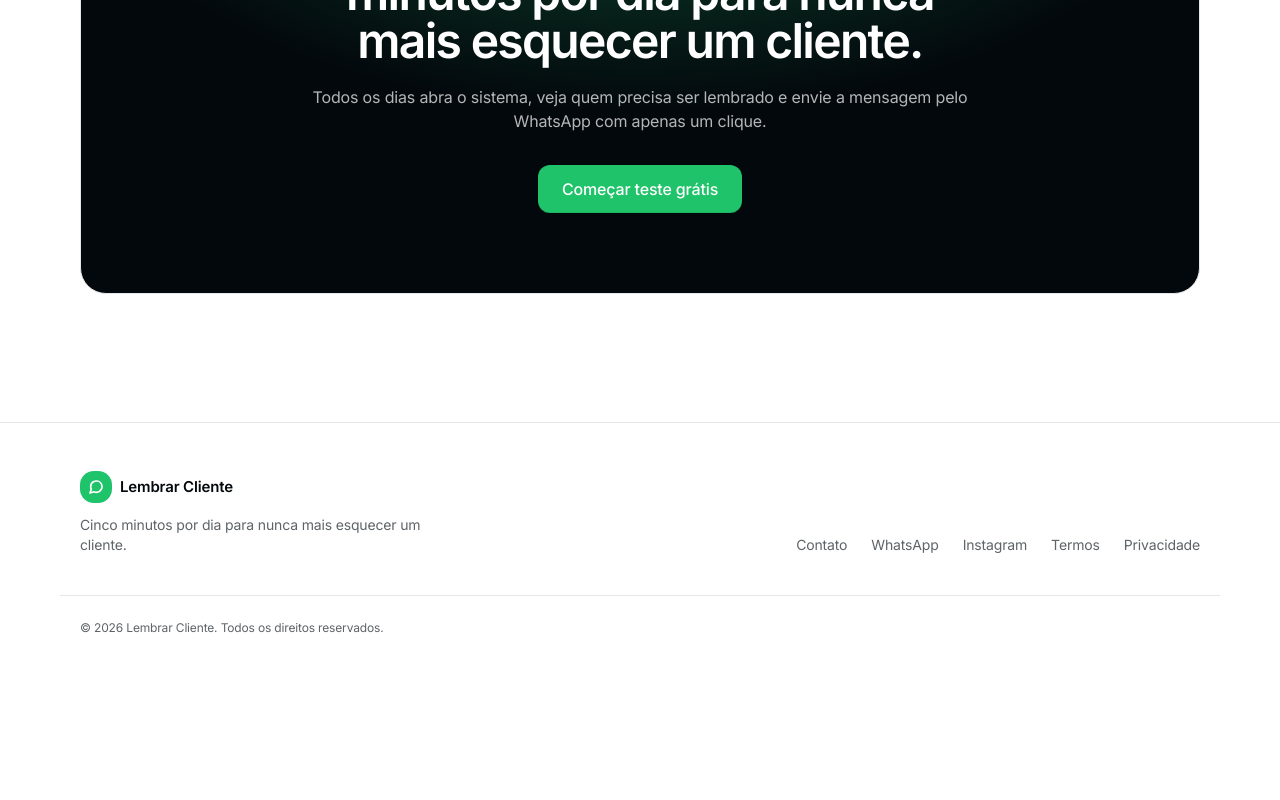
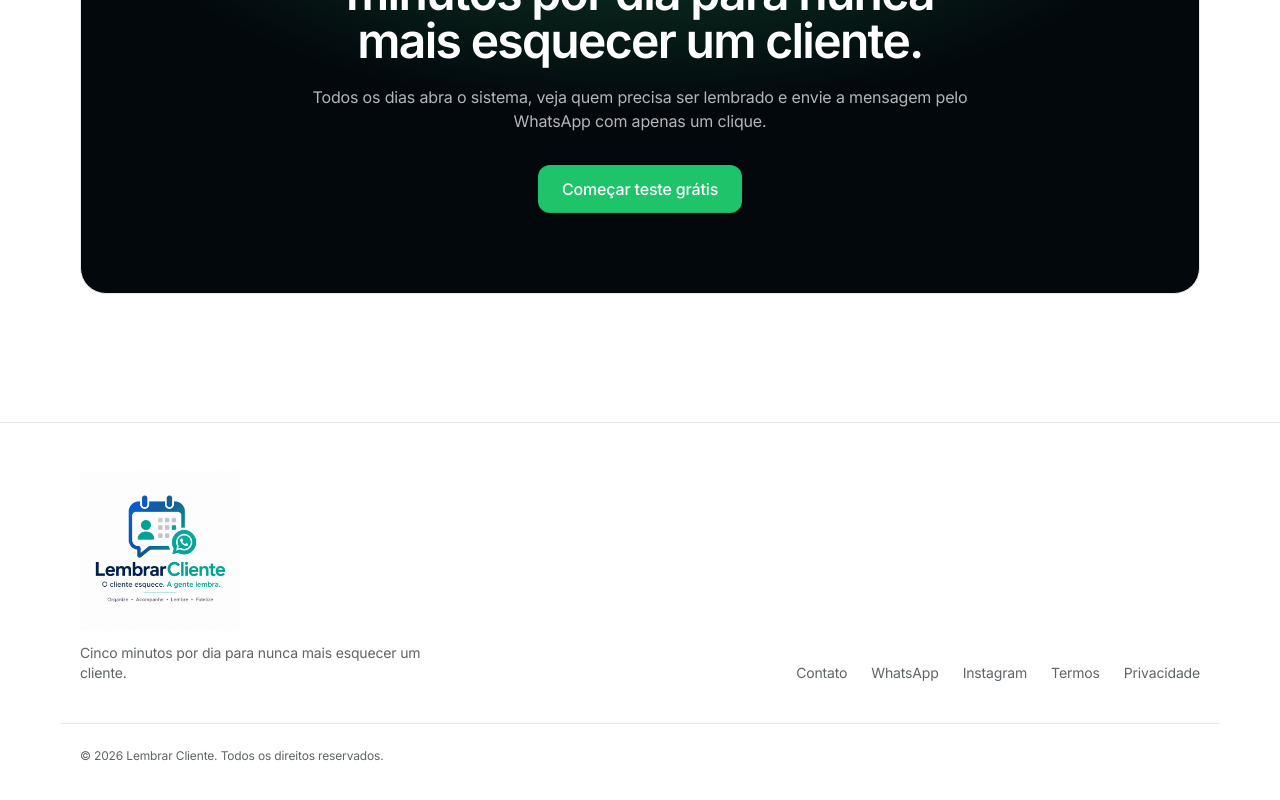
Before and after one commit to josenaldoanjosnene-oss/landing-page-lembrar-cliente-, a React (Vite) app: page / in a window 1280 px wide. Shown: the part 5999-6799 px from the top of the page. Before the commit the page ends 6683 px from the top, so only its background shows below. Built offline with nearby package versions, Linux system fonts and the light colour scheme.

Commit message:
Add files via upload

```diff
--- a/Footer.tsx
+++ b/Footer.tsx
@@ -1,14 +1,11 @@
+import logo from "./logo.png";
+
 export function Footer() {
   return (
     <footer className="border-t border-border bg-background py-12">
       <div className="container-tight grid gap-8 sm:grid-cols-[minmax(0,1fr)_auto] sm:items-end">
         <div>
-          <div className="flex items-center gap-2">
-            <span className="grid h-8 w-8 shrink-0 place-items-center rounded-lg bg-primary text-primary-foreground">
-              <svg viewBox="0 0 24 24" className="h-4 w-4" fill="none" stroke="currentColor" strokeWidth="2.5" strokeLinecap="round" strokeLinejoin="round"><path d="M21 11.5a8.38 8.38 0 0 1-.9 3.8 8.5 8.5 0 0 1-7.6 4.7 8.38 8.38 0 0 1-3.8-.9L3 21l1.9-5.7a8.38 8.38 0 0 1-.9-3.8 8.5 8.5 0 0 1 4.7-7.6 8.38 8.38 0 0 1 3.8-.9h.5a8.48 8.48 0 0 1 8 8v.5z" /></svg>
-            </span>
-            <span className="text-[15px] font-semibold text-ink">Lembrar Cliente</span>
-          </div>
+          <img src={logo} alt="Lembrar Cliente — O cliente esquece. A gente lembra." className="h-40 w-40 object-contain" />
           <p className="mt-3 max-w-sm text-sm text-muted-foreground">
             Cinco minutos por dia para nunca mais esquecer um cliente.
           </p>
```
Also changed, not shown: logo.png (added).
